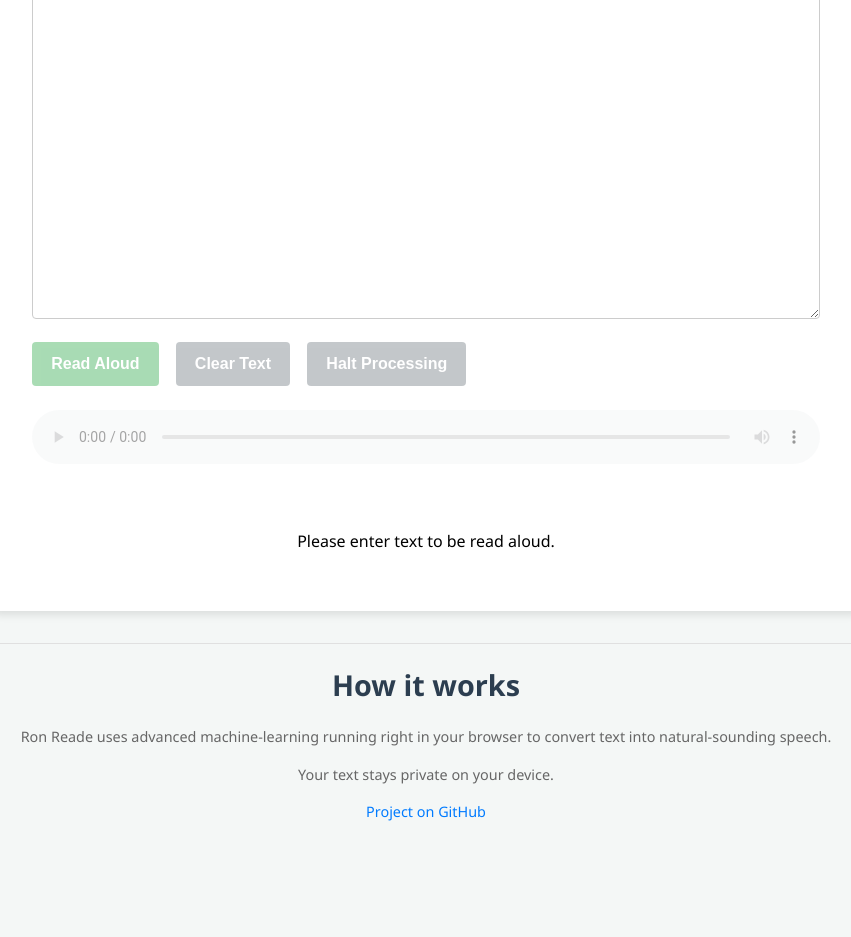
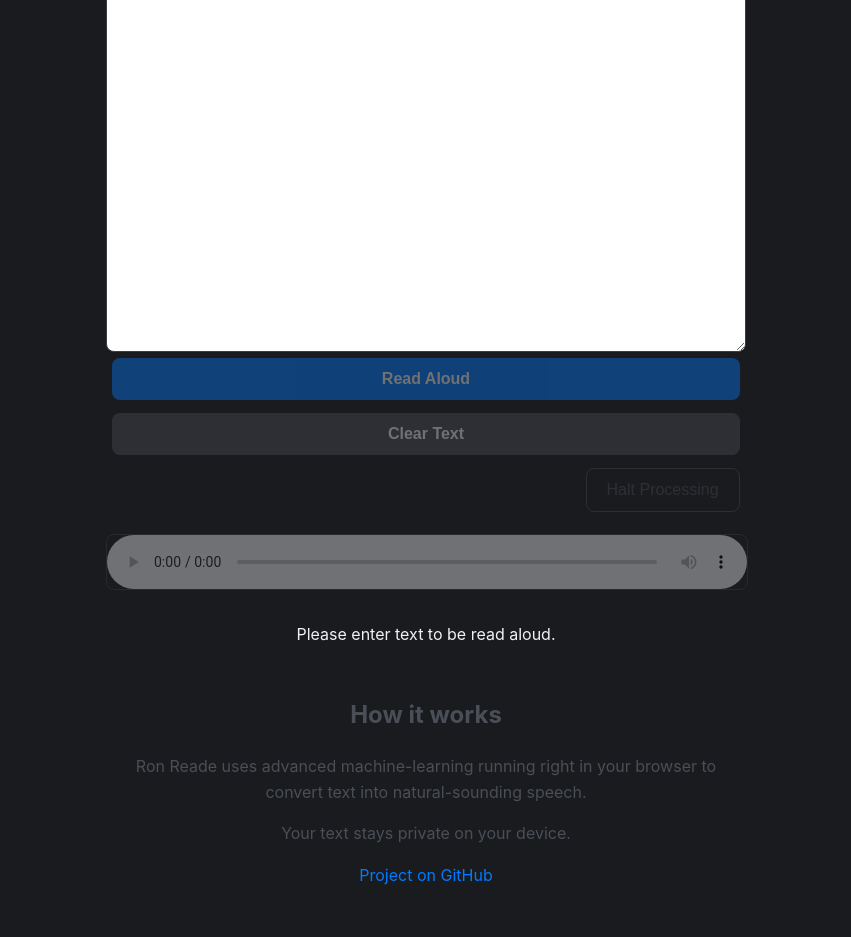
Before and after one commit to martinmphil/ron_reade, a website built with Vite: page index.html in a window 1280 px wide. Shown: the part 415-1352 px from the top of the page, without its empty margins (214-1065 px from the left). Before the commit the page ends 1285 px from the top, so only its background shows below. Built offline with nearby package versions, Linux system fonts and the light colour scheme; what @huggingface/transformers would draw is missing.

Commit message:
responsive styles with dark colour palette

```diff
--- a/src/style.css
+++ b/src/style.css
@@ -1,221 +1,163 @@
-/* --- Basic Reset & Global Styles (Mobile First) --- */
-*,
-*::before,
-*::after {
-  box-sizing: border-box;
-  /* Include padding and border in element's total width/height */
-  margin: 0;
-  padding: 0;
+:root {
+  --background-color: #1a1b1e;
+  --text-color-light: #f0f1f2;
+  --text-color-dark: #1a1b1e;
+  --primary-color: #007aff;
+  --secondary-color: #4a4e56;
+  --border-color: #3a3e44;
+  --font-family: -apple-system, BlinkMacSystemFont, "Segoe UI", Roboto, Helvetica, Arial, sans-serif, "Apple Color Emoji", "Segoe UI Emoji", "Segoe UI Symbol";
+  --border-radius: 0.5rem;
 }
 
 html {
-  font-size: 16px;
-  /* Base font size */
+  font-size: 100%;
 }
 
 body {
-  font-family: 'Segoe UI', Roboto, 'Helvetica Neue', Arial, sans-serif;
-  /* Modern, readable font stack */
+  margin: 0;
+  padding: 1rem;
+  font-family: var(--font-family);
+  background-color: var(--background-color);
+  color: var(--text-color-light);
   line-height: 1.6;
-  /* Good readability */
-  color: #333;
-  /* Dark grey for text */
-  background-color: #f4f7f6;
-  /* Light background for a soft feel */
-  margin: 0 auto;
-  /* Centre content on larger screens if not using max-width on body */
-  padding: 1rem;
-  /* Overall padding around the content */
-  max-width: 900px;
-  /* Limit content width on very large screens */
 }
 
-/* --- Typography --- */
-h1,
-h2 {
-  color: #2c3e50;
-  /* Darker blue-grey for headings */
-  margin-bottom: 0.8em;
-  /* Spacing below headings */
-  line-height: 1.2;
+main {
+  display: flex;
+  flex-direction: column;
+  max-width: 40rem;
+  margin: 2rem auto;
+}
+
+header,
+footer {
+  text-align: center;
+  max-width: 40rem;
+  margin: 2rem auto;
+  color: var(--secondary-color);
+}
+
+footer h2 {
+  margin-top: 3rem;
 }
 
 h1 {
-  font-size: 2.2rem;
-  /* Larger for main title */
+  font-size: 2.25rem;
+  margin-bottom: 0;
   text-align: center;
-  /* Centre the main title */
-  margin-top: 1rem;
 }
 
-h2 {
-  font-size: 1.6rem;
-}
-
-p {
-  margin-bottom: 1em;
-  /* Spacing between paragraphs */
+label {
+  font-weight: bold;
 }
 
 a {
-  color: #007bff;
-  /* Standard blue for links */
+  color: var(--primary-color);
   text-decoration: none;
-  /* No underline by default */
 }
 
 a:hover {
   text-decoration: underline;
-  /* Underline on hover for interactivity */
-}
-
-/* --- Header & Footer --- */
-header,
-footer {
-  text-align: center;
-  padding: 1rem 0;
-  color: #666;
-  /* Lighter grey for header/footer text */
-}
-
-header p {
-  font-size: 0.9rem;
-  margin-bottom: 0.5rem;
-  /* Less space below header paragraph */
-}
-
-footer {
-  margin-top: 2rem;
-  padding-top: 1.5rem;
-  border-top: 1px solid #e0e0e0;
-  /* Subtle line to separate footer */
-  font-size: 0.9rem;
-}
-
-/* --- Main Content Layout & Elements --- */
-main {
-  background-color: #ffffff;
-  /* White background for main content area */
-  padding: 1.5rem;
-  border-radius: 8px;
-  /* Slightly rounded corners for a softer look */
-  box-shadow: 0 4px 8px rgba(0, 0, 0, 0.1);
-  /* Subtle shadow for depth */
-  margin-bottom: 2rem;
-  /* Space below main content */
-}
-
-/* Form Elements */
-label {
-  display: block;
-  /* Make label take full width for better spacing */
-  margin-bottom: 0.5rem;
-  font-weight: bold;
-  color: #555;
-}
-
-textarea {
-  width: 100%;
-  /* Full width of its container */
-  padding: 0.8rem;
-  margin-bottom: 1rem;
-  /* Space below text-area */
-  border: 1px solid #ccc;
-  border-radius: 4px;
-  font-size: 1rem;
-  font-family: inherit;
-  /* Inherit font from body for consistency */
-  resize: vertical;
-  /* Allow vertical resizing only */
-  min-height: 150px;
-  /* Ensure a decent minimum height for the text area */
-}
-
-button {
-  display: block;
-  /* Each button on its own line for mobile */
-  width: 100%;
-  /* Full width for mobile */
-  padding: 0.8rem 1.2rem;
-  margin-bottom: 0.8rem;
-  /* Space between buttons */
-  border: none;
-  border-radius: 4px;
-  background-color: #28a745;
-  /* Green for primary action */
-  color: white;
-  font-size: 1rem;
-  font-weight: bold;
-  cursor: pointer;
-  transition: background-color 0.2s ease;
-  /* Smooth transition on hover */
-}
-
-button:hover {
-  background-color: #218838;
-  /* Darker green on hover */
-}
-
-button[disabled] {
-  opacity: 0.4;
-  /* Grey for disabled buttons */
-  cursor: not-allowed;
-}
-
-#clear_button,
-#halt_button {
-  background-color: #6c757d;
-  /* Grey for secondary action */
-}
-
-#clear_button:hover,
-#halt_button:hover {
-  background-color: #5a6268;
-}
-
-audio {
-  width: 100%;
-  /* Full width audio player */
-  margin-top: 1.5rem;
-  /* Space above the audio player */
-  margin-bottom: 1rem;
-  /* Space below the audio player */
 }
 
 #status_report {
   text-align: center;
-  color: black;
+  min-height: 1.6rem;
+  margin-top: 0.5rem;
+  margin-bottom: 0;
+}
+
+#ron_text {
+  width: 100%;
+  background-color: #ffffff;
+  color: var(--text-color-dark);
+  border: 1px solid var(--border-color);
+  border-radius: var(--border-radius);
+  padding: 0.75rem;
+  font-size: 1rem;
+  line-height: 1.5;
+  box-sizing: border-box;
+  transition: border-color 0.3s ease-in-out;
   margin-top: 1rem;
 }
 
-/* --- Desktop / Tablet Adjustments (using min-width media query) --- */
-@media (min-width: 768px) {
-  h1 {
-    font-size: 2.8rem;
-  }
+#ron_text:focus {
+  outline: none;
+  border-color: var(--primary-color);
+  box-shadow: 0 0 0 3px rgba(0, 122, 255, 0.3);
+}
 
-  h2 {
-    font-size: 1.8rem;
-  }
 
-  button {
-    display: inline-block;
-    /* Buttons side-by-side on larger screens */
-    width: auto;
-    /* Auto width */
-    margin-right: 0.8rem;
-    /* Space between buttons */
-    margin-bottom: 0;
-    /* Remove bottom margin if side-by-side */
-  }
+.button-group {
+  display: flex;
+  flex-wrap: wrap;
+  margin-top: 1rem;
+}
 
-  button:last-of-type {
-    margin-right: 0;
-    /* No right margin for the last button */
-  }
+button {
+  padding: 0.75rem 1.25rem;
+  font-size: 1rem;
+  font-weight: bold;
+  border: none;
+  border-radius: var(--border-radius);
+  cursor: pointer;
+  transition: opacity 0.3s ease-in-out, background-color 0.2s ease, filter 0.2s ease;
+  -webkit-tap-highlight-color: transparent;
+  margin: 0.4rem;
+}
 
-  /* Adjust padding for main section on larger screens */
-  main {
-    padding: 2.5rem;
+button:disabled {
+  opacity: 0.4;
+  cursor: not-allowed;
+}
+
+#process_text_button {
+  background-color: var(--primary-color);
+  color: var(--text-color-light);
+}
+
+#process_text_button:not(:disabled):hover {
+  filter: brightness(1.15);
+}
+
+#clear_button {
+  background-color: var(--secondary-color);
+  color: var(--text-color-light);
+}
+
+#clear_button:not(:disabled):hover {
+  filter: brightness(1.15);
+}
+
+#halt_button {
+  background-color: transparent;
+  color: var(--secondary-color);
+  border: 1px solid var(--secondary-color);
+  font-weight: normal;
+}
+
+#halt_button:not(:disabled):hover {
+  background-color: var(--secondary-color);
+  color: var(--text-color-light);
+}
+
+#audio_output {
+  width: 100%;
+  margin-top: 1rem;
+  border: 1px solid var(--border-color);
+  border-radius: var(--border-radius);
+}
+
+#progress_bar {
+  width: 100%;
+  margin-top: 0.5rem;
+}
+
+
+/* --- Desktop --- */
+@media (min-width: 40rem) {
+
+  #halt_button {
+    margin-left: auto;
   }
 }
```
